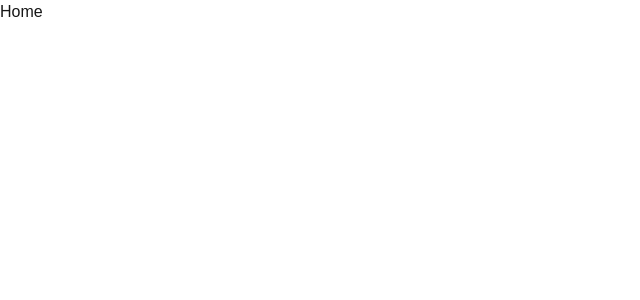
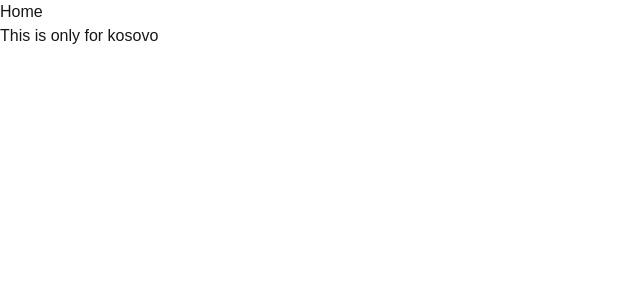
Before and after one commit to Shariful525/ecommerce-base, a Next.js app: page / in a window 1280 px wide. Shown: the top 300 px of the page, without its empty margins (0-640 px from the left). Built offline with nearby package versions, Linux system fonts and the light colour scheme.

Commit message:
Update kosovo branch for dedicated features

```diff
--- a/src/app/page.tsx
+++ b/src/app/page.tsx
@@ -1,3 +1,8 @@
 export default function Home() {
-  return <div>Home</div>;
+  return (
+    <div>
+      Home
+      <div>This is only for kosovo</div>
+    </div>
+  );
 }
```
